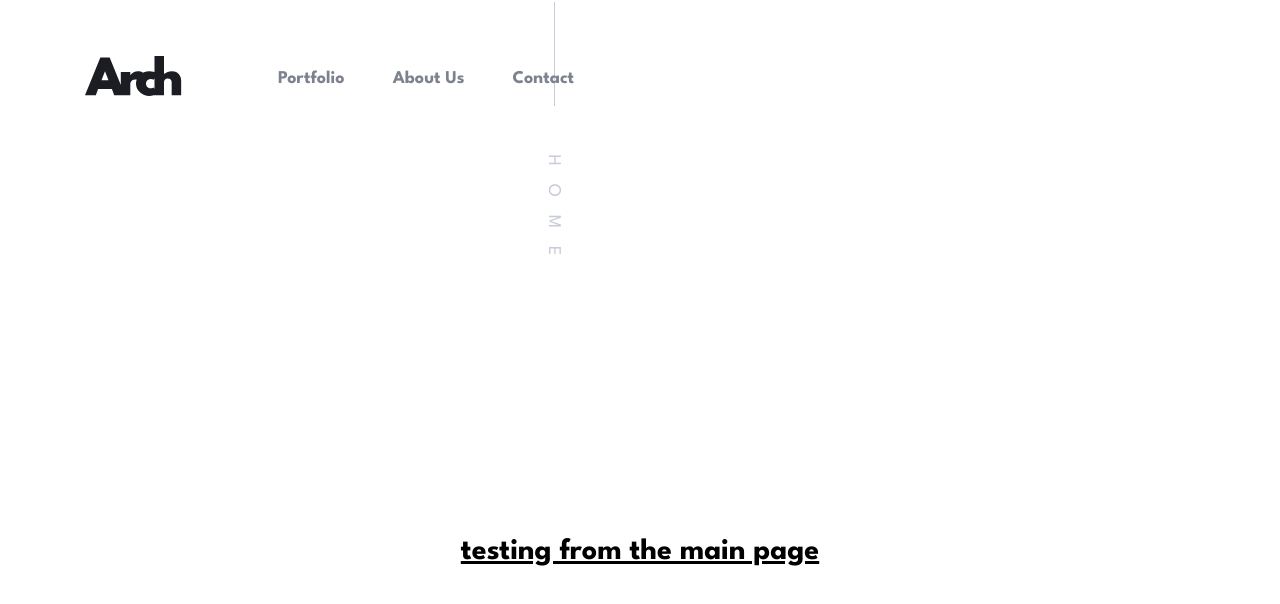
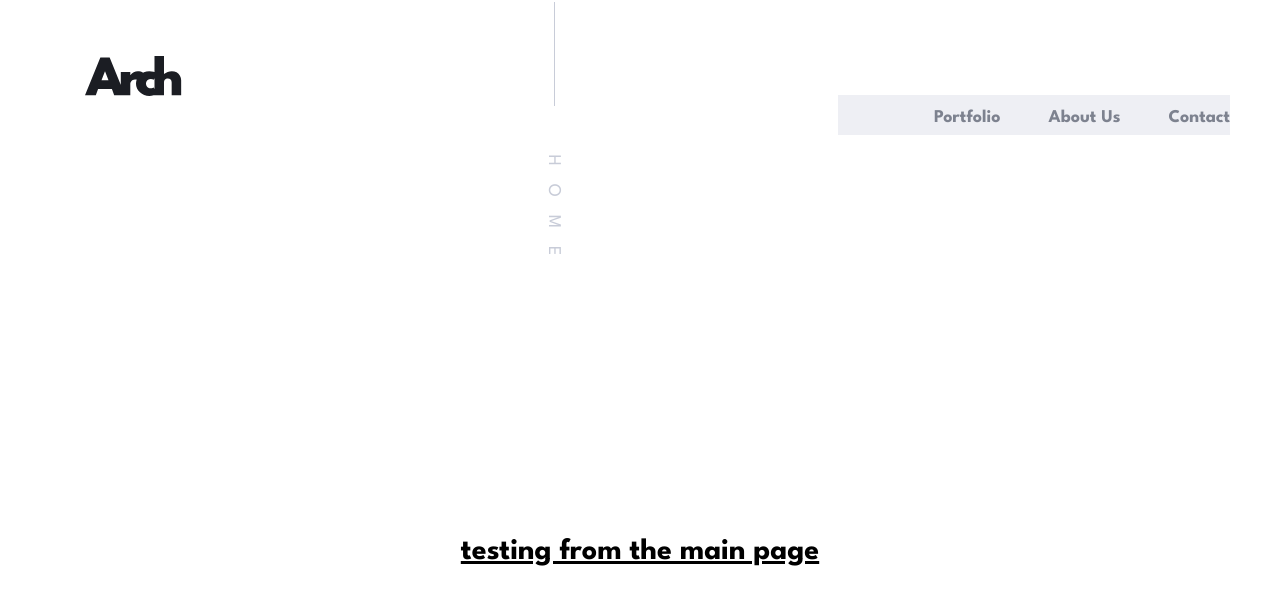
Before and after one commit to Eileenpk/Arch-Studio, a Next.js app: page / in a window 1280 px wide. Shown: the top 604 px of the page. Built offline with nearby package versions, Linux system fonts and the light colour scheme.

Commit message:
refactor: Nav.js to use Transition function for mobile

```diff
--- a/app/components/Nav.js
+++ b/app/components/Nav.js
@@ -2,9 +2,26 @@
 import GetWindowWidth from "../functions/GetWindowWidth";
 import { useState, useRef, useEffect } from "react";
 import styles from "../styles/nav.module.css";
+import Transition from "../functions/Transition";
 export default function Nav() {
   const { width } = GetWindowWidth();
   const [navIsOpen, setNavIsOpen] = useState(false);
+  const [isActive, setIsActive] = useState(false);
+  const [isClosing, setIsClosing] = useState(false);
+
+  function handleClick() {
+    if (navIsOpen) {
+      Transition(setIsClosing, 500);
+      setTimeout(() => {
+        setNavIsOpen(false)
+      }, 500)
+    }
+    else {
+      Transition(setIsActive, 500);
+      setNavIsOpen(true)
+    }
+  }
+
   useEffect(() => {
     if (width > 768) {
       setNavIsOpen(true);
@@ -48,7 +65,7 @@ export default function Nav() {
           ref={svgRef}
           className={styles.button}
           tabIndex="0"
-          onClick={() => setNavIsOpen(true)}
+          onClick={handleClick}
           onKeyDown={handleKeyDown}
           aria-labelledby="open-nav"
           xmlns="http://www.w3.org/2000/svg"
@@ -66,7 +83,7 @@ export default function Nav() {
           ref={svgRef}
           className={styles.button}
           tabIndex="0"
-          onClick={() => setNavIsOpen(false)}
+          onClick={handleClick}
           onKeyDown={handleKeyDown}
           aria-labelledby="close-nav"
           xmlns="http://www.w3.org/2000/svg"
@@ -84,7 +101,9 @@ export default function Nav() {
       {navIsOpen ? (
         <div
           className={`w-[91vw] h-[235px] pl-12 pt-[39px] md:pt-0 md:w-fit md:h-10 md:pl-[78px] xl:pl-24 ${
-            navIsOpen ? styles.slideDown : ""
+            isActive ? styles.active : styles.mobileNav
+          } ${
+            isClosing ? styles.closing : ""
           }`}
         >
           <ul
--- a/app/styles/nav.module.css
+++ b/app/styles/nav.module.css
@@ -22,9 +22,19 @@
     z-index: 1; /* set z-index to -1 to be below the .nav */
   }
 
-  .slideDown {
+  .active {
     transition: transform .5s ease-in-out;
     transform: translateX(0px);
+    z-index: 30;
+  }
+
+  .closing {
+    transition: transform .5s ease-in-out;
+    transform: translateX(100vw);
+    z-index: 3;
+  }
+
+  .mobileNav {
     background-color: var(--very-light-gray);
     position: absolute;
     z-index: 2;
@@ -47,6 +57,7 @@
       align-self: center;
       margin-right: 100px;
     }
+
     .link {
         font-size: 18px;
         font-weight: 700;
```
